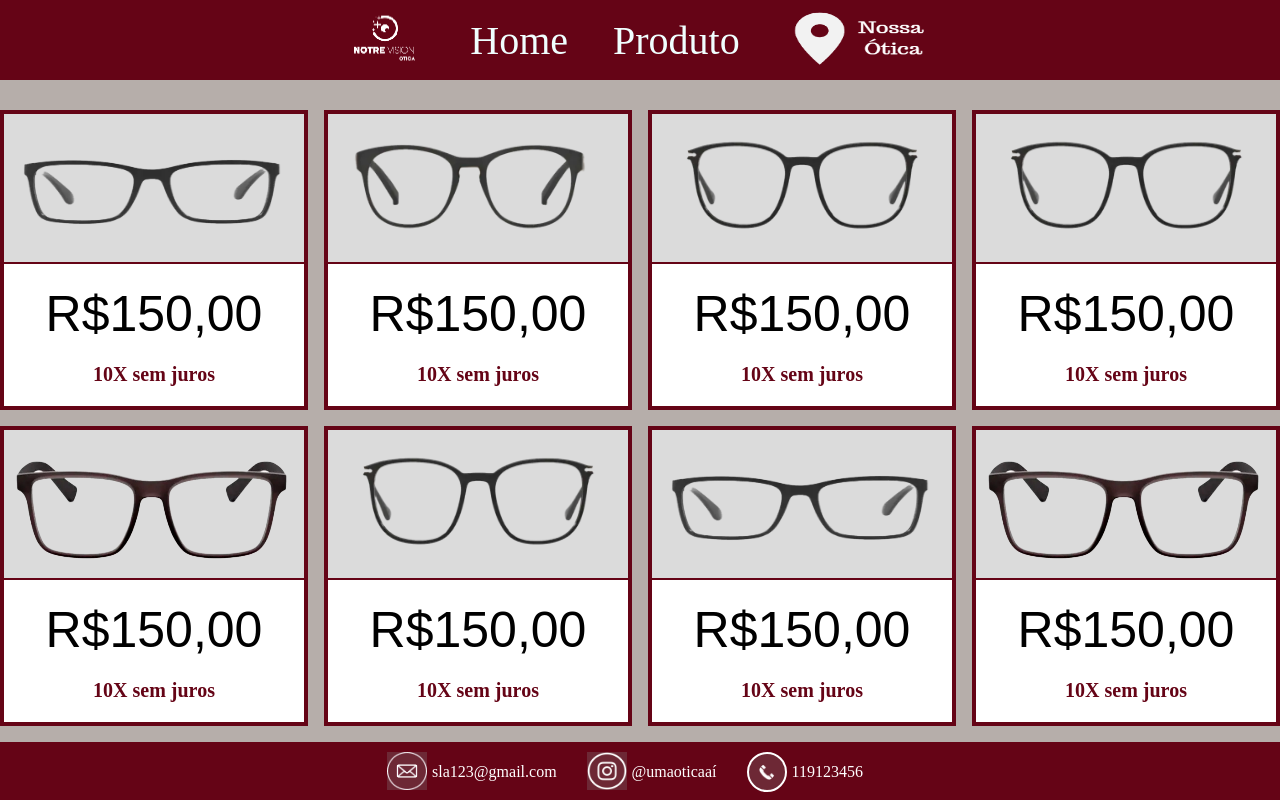
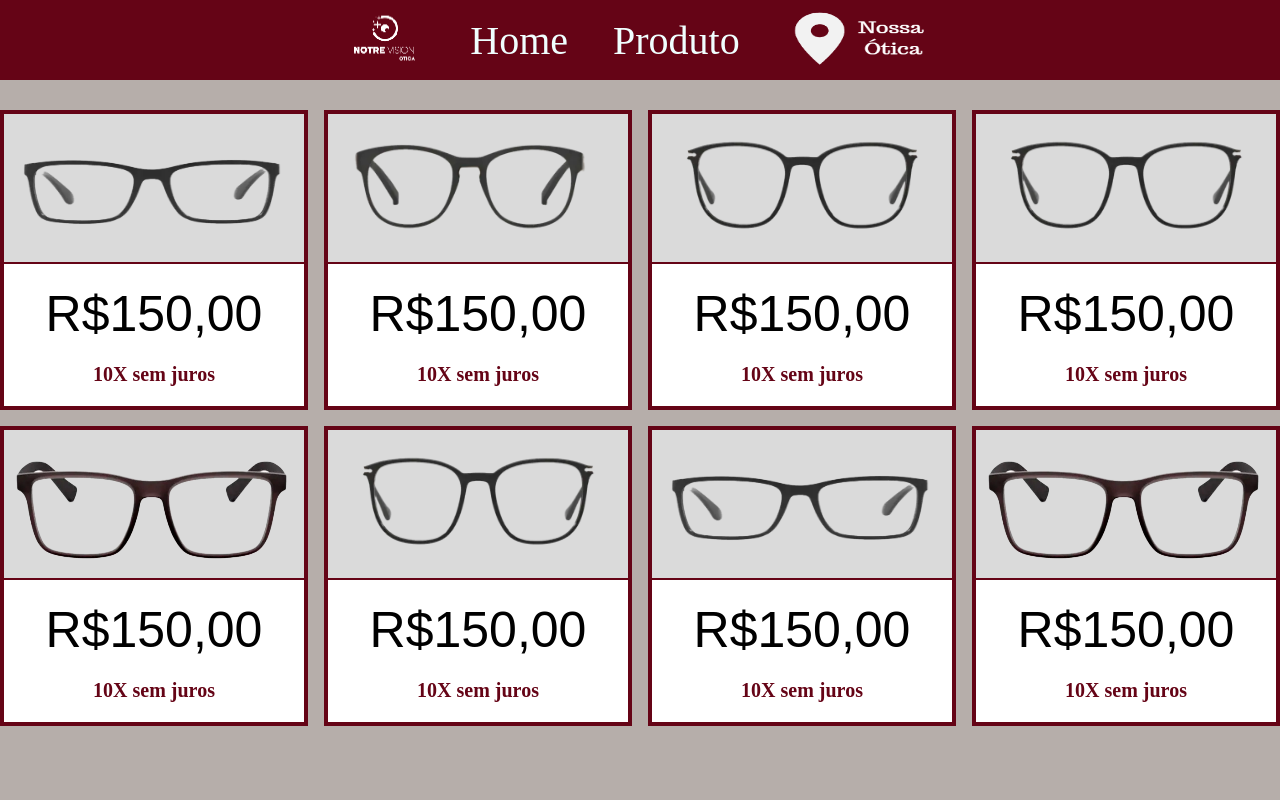
Before and after one commit to Meirelis/notrevision, a React (Vite) app: page /Produto in a window 1280 px wide. Shown: the top 800 px of the page. Built offline with nearby package versions, Linux system fonts and the light colour scheme; a web font is replaced by a local one.

Commit message:
alteração footer produto

```diff
--- a/src/components/footer/Footer.jsx
+++ b/src/components/footer/Footer.jsx
@@ -6,11 +6,11 @@
     return(
         <div className='footer'>
             <img src={email} alt=""/>
-            <p>sla123@gmail.com</p>
+            <p>notrevision@gmail.com</p>
             <img src={insta} alt=""/>
-            <p>@umaoticaaí</p>
+            <p>@oticanotrevision</p>
             <img src={tel} alt="" id='tel'/>
-            <p>119123456</p>
+            <p>+55 11962795360</p>
         </div>
     )
 }
--- a/src/components/prods/Prods.css
+++ b/src/components/prods/Prods.css
@@ -11,7 +11,10 @@
     width: 300px;
     height: 150px;
     border-bottom: 2px solid #650416;
-    background-color: rgba(128, 128, 128, 0.288);
+}
+
+.prods img{
+    background-color: rgba(128, 128, 128, 0.295);
 }
 .p1{
     font-size: 50px;
--- a/src/pages/Produto/Produto.css
+++ b/src/pages/Produto/Produto.css
@@ -31,3 +31,7 @@
     justify-content: space-around;
     gap: 20px;
 }
+
+.footer{
+    margin-top: 167px;
+}
```
